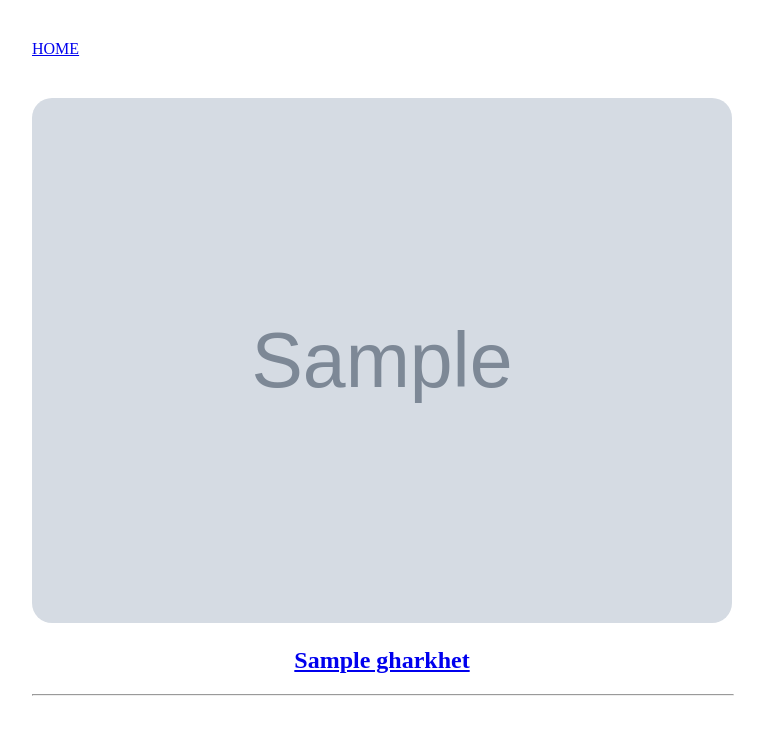
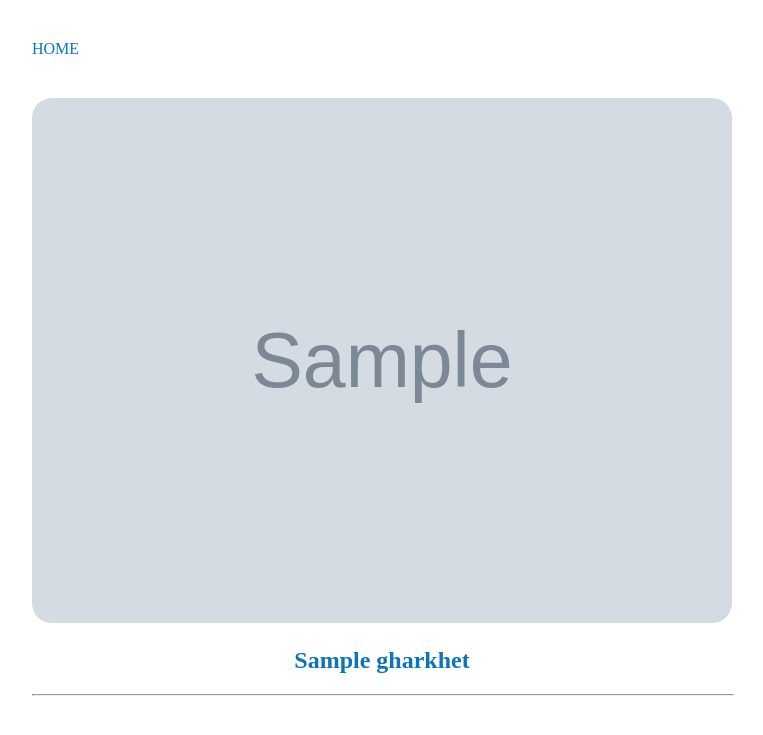
Before and after one commit to santoshrai55/functiondetailview, a Django app: page / in a window 1280 px wide. Shown: the top 735 px of the page, without its empty margins (258-1021 px from the left). Run offline with Django 4.2, Linux system fonts and the light colour scheme; tables that the repository leaves empty hold one stand-in row (values such as "Sample post"); grey boxes marked "Sample" are stand-in pictures.

Commit message:
adds some styling to the links

```diff
--- a/gharkhet_app/templates/gharkhet_app/home.html
+++ b/gharkhet_app/templates/gharkhet_app/home.html
@@ -1,5 +1,6 @@
 <!DOCTYPE html>
 <html lang="en">
+
 <head>
     <meta charset="UTF-8" />
     <meta http-equiv="X-UA-Compatible" content="IE=edge" />
@@ -9,24 +10,18 @@
 
 <body>
     <div class="" style="width: 700px; margin: 40px auto">
-      <div class=""><a href="{% url 'gharkhet_app:home' %} "> HOME</a></div>
-      {% for item in gharkhet %}
-      <div class="" style="text-align: center; margin: 40px auto">
+        <div class=""><a href="{% url 'gharkhet_app:home' %} " style="text-decoration: none; color: rgb(13, 116, 184)">
+                HOME</a></div> {% for item in gharkhet %} <div class="" style="text-align: center; margin: 40px auto">
             <div class="" style="width: 700px; margin: 0 auto">
-          <img
-            src="{{item.image.url}}"
-            style="width: 100%; border-radius: 20px"
-            alt=""
-          />
+                <img src="{{item.image.url}}" style="width: 100%; border-radius: 20px" alt="" />
             </div>
             <h2>
                 <a href="{% url 'gharkhet_app:detail' item.title %}"
-            >{{item.title}}</a
-          >
+                    style="text-decoration: none; color: rgb(13, 116, 184);">{{item.title}}</a>
             </h2>
             <hr style="width: 700px" />
-      </div>
-      {% endfor %}
+        </div> {% endfor %}
     </div>
 </body>
+
 </html>
--- a/gharkhet_app/templates/gharkhet_app/home_detail.html
+++ b/gharkhet_app/templates/gharkhet_app/home_detail.html
@@ -10,8 +10,9 @@
 
 <body>
     <div class="" style="width: 700px; margin: 0 auto; color:rgb(78, 78, 78)">
-        <div class=""><a href="{% url 'gharkhet_app:home' %} "> HOME </a></div>
-        <h1 style="color:rgb(13, 116, 184)">{{ghar.title}}</h1>
+        <div class=""><a href="{% url 'gharkhet_app:home' %} " style="text-decoration: none; color: rgb(13, 116, 184)">
+                HOME </a></div>
+        <h1 style=" color:rgb(8, 112, 119)">{{ghar.title}}</h1>
         <div><img src="{{ghar.image.url}}" style="width: 100%; border-radius: 20px" alt=""></div>
         <h2 style="color:indianred">Price: {{ghar.price}}</h2>
         <p>{{ghar.detail}}</p>
```
Lines whose indentation alone changed are shown as unchanged.
